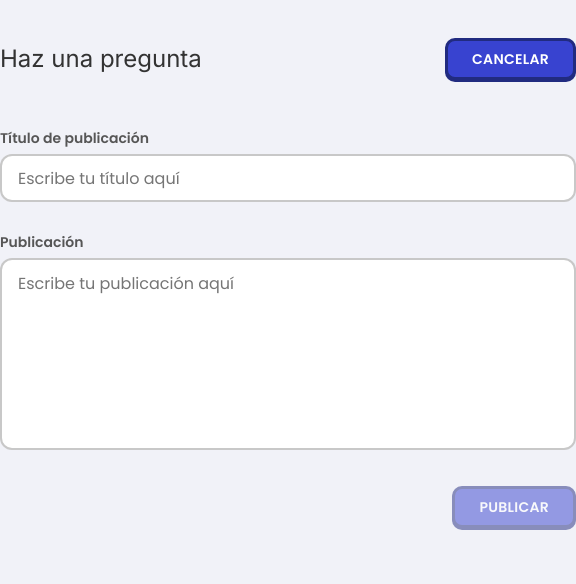
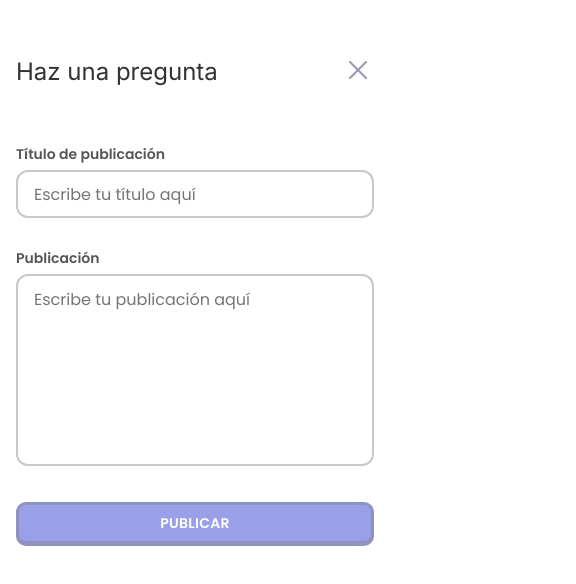
Before and after one commit to mhdfaisal/a-sample-edtech--ui, a React (Create React App) app: page /ask in a window 390 px wide. Shown: the top 584 px of the page, 576 px wide, since content can reach past the window. Built offline with nearby package versions, Linux system fonts and the light colour scheme; no server answers.

Commit message:
make ask question page mobile responsive

```diff
--- a/src/Components/AskQuestion/ask-question-style.css
+++ b/src/Components/AskQuestion/ask-question-style.css
@@ -29,3 +29,30 @@
 	display: flex;
 	justify-content: flex-end;
 }
+
+.ask__question__cancel-btn-small {
+	display: none;
+}
+
+@media screen and (max-width: 767px) {
+	.ask__question {
+		width: 100%;
+		padding: 1rem;
+	}
+
+	.ask__question__header {
+		margin-bottom: 56px;
+	}
+
+	.ask__question__cancel-btn-big {
+		display: none;
+	}
+
+	.ask__question__cancel-btn-small {
+		display: flex;
+	}
+
+	.ask__question__form-button .custom__btn {
+		width: 100%;
+	}
+}
--- a/src/Components/AskQuestion/index.js
+++ b/src/Components/AskQuestion/index.js
@@ -1,10 +1,11 @@
 import React, { useContext } from 'react';
-import { useHistory } from 'react-router-dom';
+import { useHistory, Link } from 'react-router-dom';
 
 import Button from '../shared/Button';
 import TextInput from '../shared/TextInput';
 import useFormHook from '../../hooks/useFormHook';
 import { AppContext } from '../Context/AppContext';
+import CloseIcon from '../../assets/images/ic_close_32.png';
 
 import './ask-question-style.css';
 
@@ -60,7 +61,7 @@ const AskQuestion = () => {
 				disliked: !!Math.floor(Math.random() * Math.floor(5)),
 				favorite: !!Math.floor(Math.random() * Math.floor(5)),
 				group: 'Matemáticas 6º',
-				thread: 'Pregunta juan.c23 en',
+				thread: 'juan.c23 en',
 				liked: !!Math.floor(Math.random() * Math.floor(5)),
 				createdAt: new Date(),
 			};
@@ -74,8 +75,15 @@ const AskQuestion = () => {
 		<section className='ask__question'>
 			<header className='ask__question__header'>
 				<h2 className='ask__question__title'>Haz una pregunta</h2>
-				<div>
-					<Button onClick={onCancelBtnClick}>cancelar</Button>
+				<div className='ask__question__cancel-btn'>
+					<span className='ask__question__cancel-btn-big'>
+						<Button onClick={onCancelBtnClick}>cancelar</Button>
+					</span>
+					<span className='ask__question__cancel-btn-small'>
+						<Link to='/'>
+							<img src={CloseIcon} alt='close-icon' />
+						</Link>
+					</span>
 				</div>
 			</header>
 			<form className='ask__question__form' onSubmit={onFormSubmit}>
--- a/src/styles.css
+++ b/src/styles.css
@@ -22,3 +22,10 @@ body {
 	flex-direction: column;
 	height: 100%;
 }
+
+@media screen and (max-width: 767px) {
+	html,
+	body {
+		background: #fff;
+	}
+}
```
Also changed, not shown: src/assets/images/ic_close_32.png (added).
